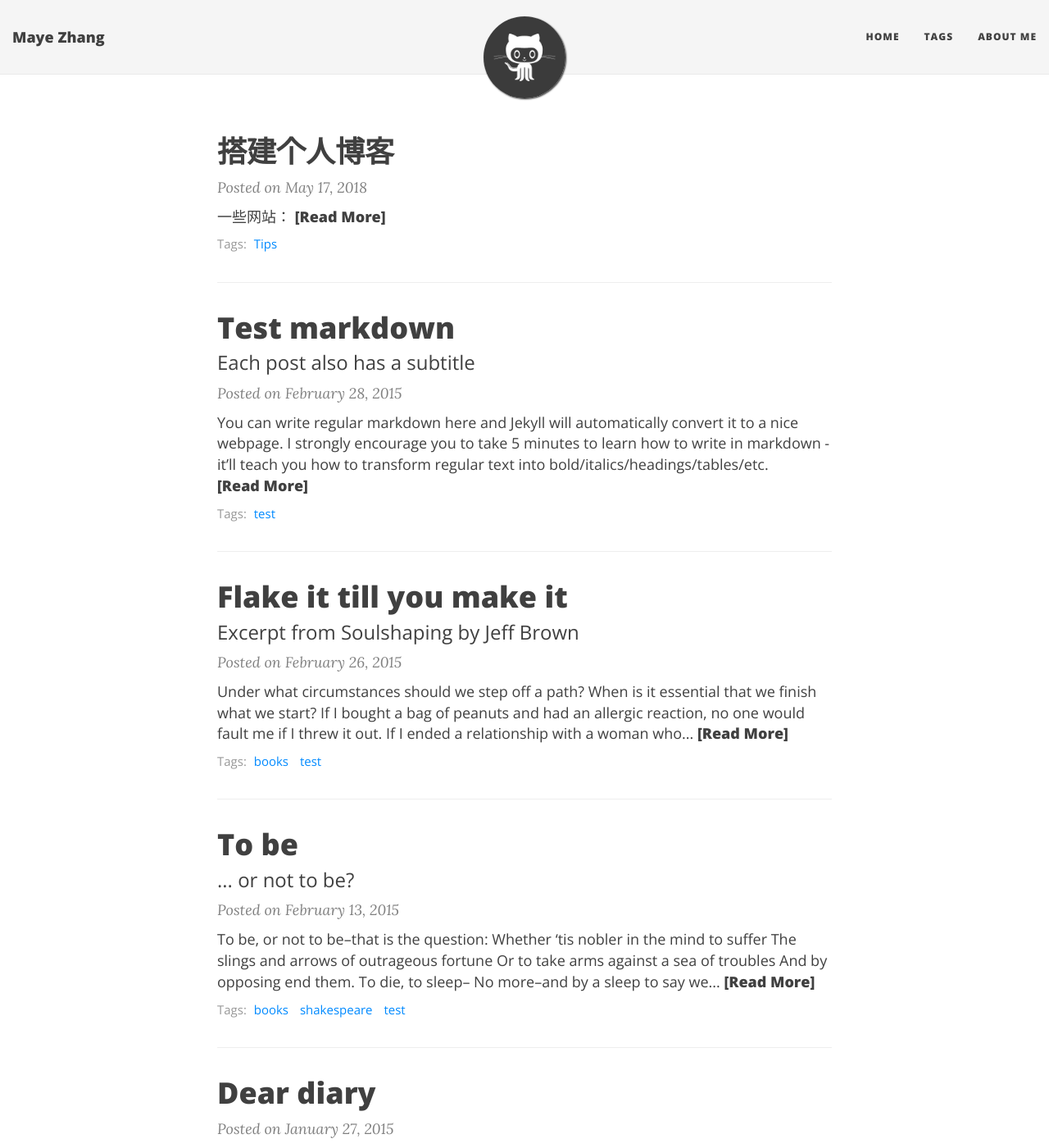
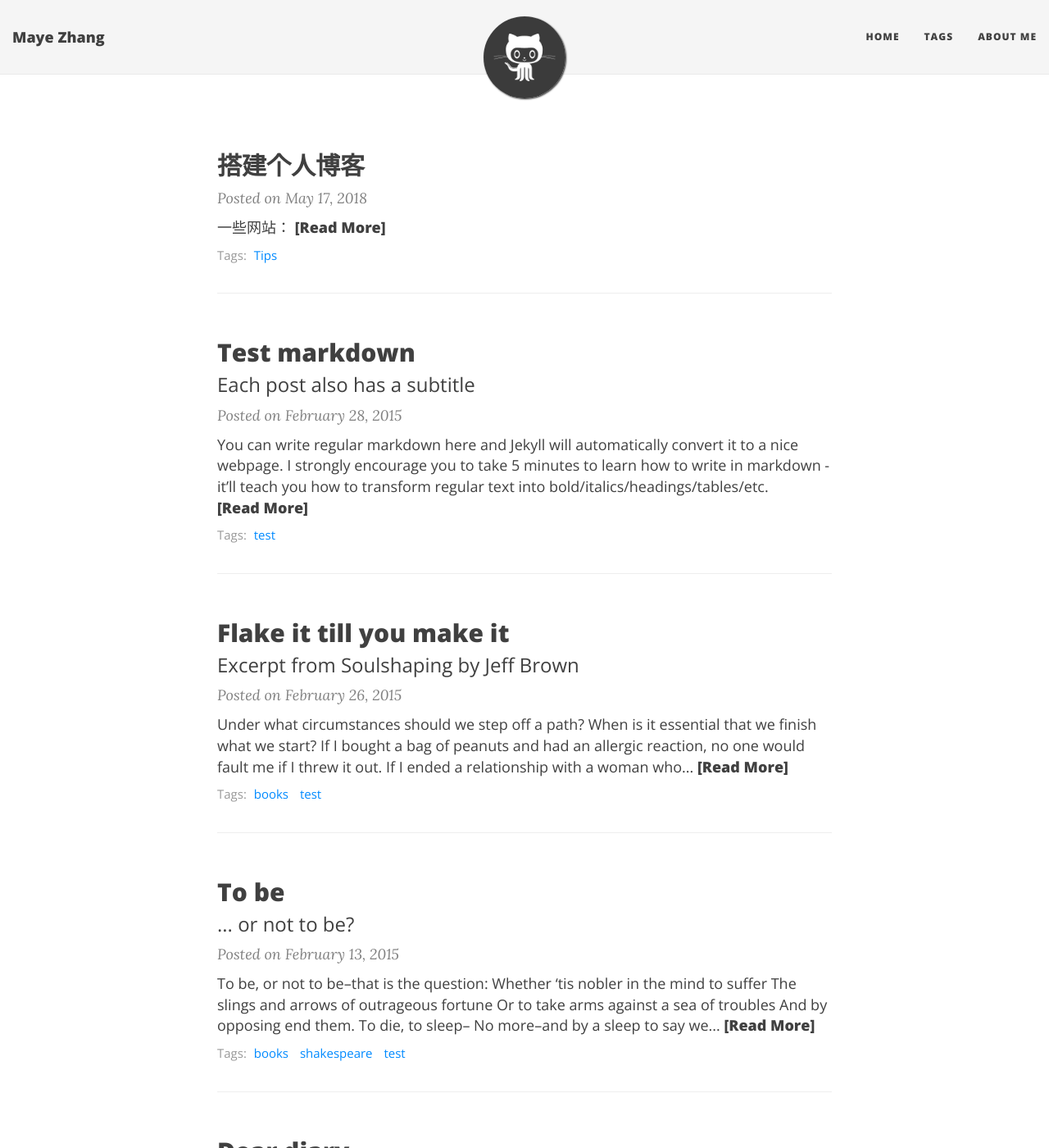
Before and after one commit to MayeZhang/MayeZhang.github.io, a Jekyll site: the page built from index.html, in a window 1280 px wide and 1400 px high. Shown: the whole window at 82% size. Built offline with Jekyll 4.4.1, drawn with Linux system fonts in a browser that asks for light colours; nearby versions of some CDN libraries; the list of posts is cut into pages by our own code.

Commit message:
Update main.css

```diff
--- a/css/main.css
+++ b/css/main.css
@@ -334,7 +334,7 @@ footer .theme-by {
   color: {{ site.hover-col }};
 }
 
-.post-preview .post-title {
+.post-preview .post- {
   font-size: 30px;
   margin-top: 0;
 }
@@ -381,7 +381,7 @@ footer .theme-by {
 
 @media only screen and (min-width: 768px) {
   .post-preview .post-title {
-    font-size: 36px;
+    font-size: 30px;
   }
 }
 
```
